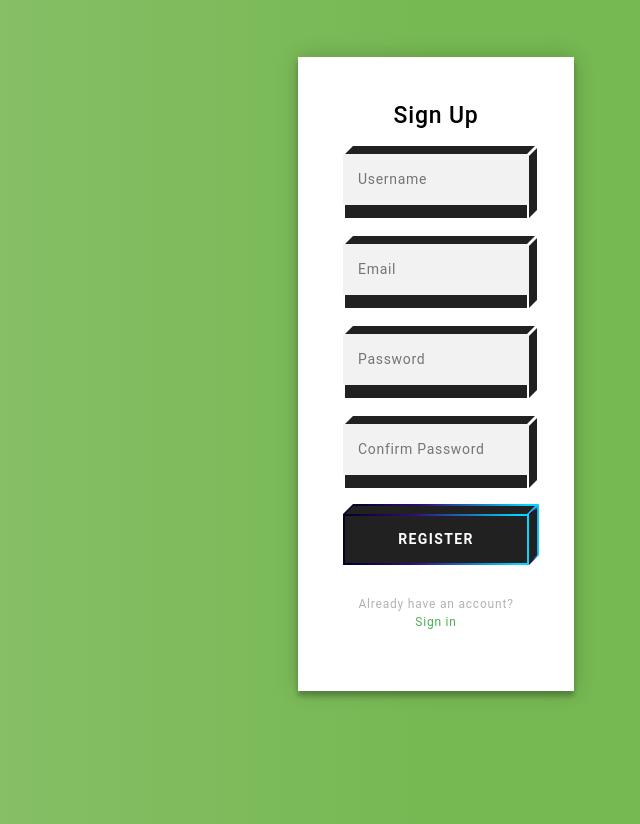
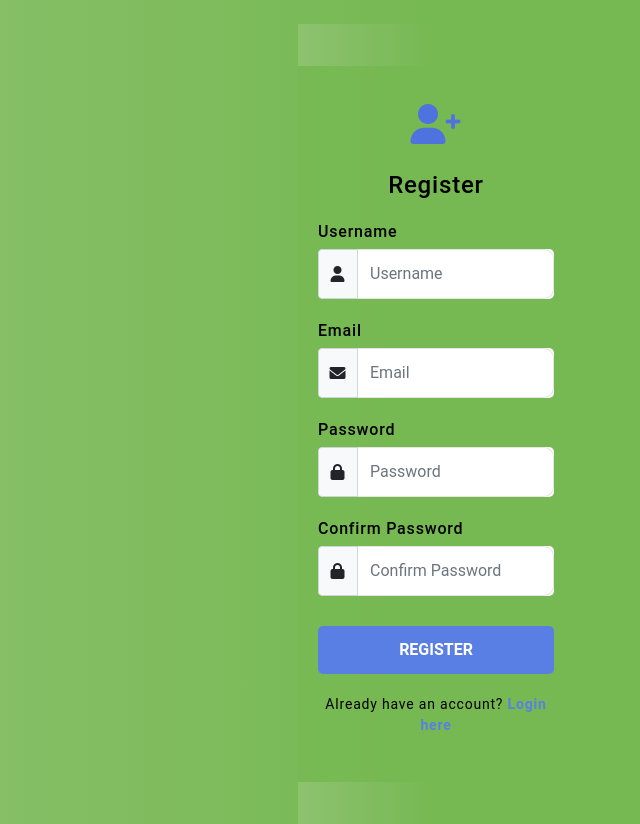
Before and after one commit to akalekurthi/Network-Security-Predictor, a Flask app: template templates/register.html in a window 1280 px wide. Shown: the part 80-904 px from the top of the page, without its empty margins (204-844 px from the left). Run offline with Flask 3, Linux system fonts and the light colour scheme; the template is opened without the code that fills it, so the values that code supplies are empty, except form fields; form fields are guessed from the names that the template uses.

Commit message:
Assistant checkpoint: Updated login and register pages with new design
Assistant generated file changes:
- templates/register.html: Update register page UI to match the provided design
- templates/login.html: Update login page UI to match the provided design
- static/css/style.css: Update CSS styles for login and register pages

---

User prompt:

i am getting like this , i need to get in this form

Replit-Commit-Author: Assistant
Replit-Commit-Session-Id: 0fe7ac8f-04b9-4bb5-aaa7-3dfec1634e21

```diff
--- a/static/css/style.css
+++ b/static/css/style.css
@@ -19,23 +19,184 @@ body {
     padding: 0;
 }
 
-.login-container {
+/* Auth container styles */
+.auth-container {
     display: flex;
     justify-content: center;
     align-items: center;
     min-height: 100vh;
+    background: linear-gradient(90deg, rgba(141,194,111,1) 0%, rgba(118,184,82,1) 50%);
+}
+
+.auth-form {
+    width: 300px;
+    padding: 30px 20px;
+    margin: 0 auto;
+    position: relative;
+    z-index: 1;
+    text-align: center;
 }
 
 h1 {
-    font-size: 23px;
+    font-size: 24px;
+    margin-bottom: 20px;
+    font-weight: 500;
 }
 
-.form {
-    width: 300px;
-    padding: 64px 15px 24px;
-    margin: 0 auto;
+/* Register page specific styles */
+.register-container .auth-form {
+    background-color: rgba(118,184,82,0.9);
+    color: #000;
+}
+
+.auth-header {
+    margin-bottom: 20px;
+}
+
+.auth-icon {
+    color: #5a7fe4;
+    font-size: 2rem;
+    margin-bottom: 10px;
+}
+
+.form-group {
+    margin-bottom: 20px;
+    text-align: left;
+}
+
+.form-group label {
+    display: block;
+    margin-bottom: 5px;
+    font-weight: 500;
+}
+
+.input-group {
+    display: flex;
+    border-radius: 5px;
+    overflow: hidden;
+    background-color: #fff;
+}
+
+.input-group-text {
+    display: flex;
+    align-items: center;
+    padding: 10px;
+    background-color: #f8f9fa;
+    border-right: 1px solid #eee;
+    min-width: 40px;
+    justify-content: center;
+}
+
+.form-control {
+    flex: 1;
+    padding: 10px;
+    border: none;
+    outline: none;
+}
+
+.auth-button {
+    width: 100%;
+    padding: 12px;
+    background-color: #5a7fe4;
+    color: white;
+    border: none;
+    border-radius: 5px;
+    cursor: pointer;
+    font-size: 16px;
+    font-weight: bold;
+    text-transform: uppercase;
+    margin-top: 10px;
+    transition: background-color 0.3s;
+}
+
+.auth-button:hover {
+    background-color: #4a6fd4;
+}
+
+.auth-footer {
+    margin-top: 20px;
+    font-size: 14px;
+}
+
+.auth-footer a {
+    color: #5a7fe4;
+    text-decoration: none;
+    font-weight: bold;
+}
+
+.auth-footer a:hover {
+    text-decoration: underline;
+}
+
+/* Login page specific styles */
+.login-container .auth-form {
+    background-color: #fff;
+    box-shadow: 0 4px 12px rgba(0,0,0,0.15);
+    border-radius: 5px;
+}
+
+.login-form .form-field {
+    margin-bottom: 20px;
     position: relative;
-    z-index: 1;
+}
+
+.login-form .form-input {
+    width: 100%;
+    padding: 15px;
+    background-color: #f5f5f5;
+    border: none;
+    border-radius: 0;
+    font-size: 16px;
+    outline: none;
+    border-bottom: 3px solid #333;
+}
+
+.login-btn {
+    width: 100%;
+    padding: 15px;
+    background-color: #222;
+    color: white;
+    border: none;
+    font-size: 16px;
+    font-weight: bold;
+    cursor: pointer;
+    position: relative;
+    overflow: hidden;
+}
+
+.login-btn::after {
+    content: '';
+    position: absolute;
+    bottom: 0;
+    right: 0;
+    width: 10px;
+    height: 10px;
+    background: linear-gradient(to top left, #0097fb 0%, #0097fb 50%, transparent 50%, transparent 100%);
+}
+
+.login-footer {
+    margin-top: 20px;
+    text-align: center;
+    color: #888;
+    font-size: 14px;
+}
+
+.login-footer a {
+    color: #4CAF50;
+    text-decoration: none;
+}
+
+.login-footer a:hover {
+    text-decoration: underline;
+}
+
+.alert {
+    padding: 10px;
+    margin-bottom: 15px;
+    border-radius: 4px;
+    background-color: #f8d7da;
+    color: #721c24;
+    border: 1px solid #f5c6cb;
 }
 
 .control {
--- a/templates/register.html
+++ b/templates/register.html
@@ -1,12 +1,13 @@
-
 {% extends "base.html" %}
 
 {% block content %}
-<div class="login-container">
-  <form class="form" method="POST" autocomplete="off">
-    {{ form.hidden_tag() }}
-    <div class="control">
-      <h1>Sign Up</h1>
+<div class="auth-container register-container">
+  <div class="auth-form">
+    <div class="auth-header">
+      <div class="auth-icon">
+        <i class="fas fa-user-plus"></i>
+      </div>
+      <h1>Register</h1>
     </div>
 
     {% with messages = get_flashed_messages() %}
@@ -17,74 +18,47 @@
       {% endif %}
     {% endwith %}
 
-    <div class="control block-cube block-input">
-      {{ form.username(placeholder="Username") }}
-      <div class="bg-top">
-        <div class="bg-inner"></div>
-      </div>
-      <div class="bg-right">
-        <div class="bg-inner"></div>
-      </div>
-      <div class="bg">
-        <div class="bg-inner"></div>
+    <form method="POST" autocomplete="off">
+      {{ form.hidden_tag() }}
+
+      <div class="form-group">
+        <label for="username">Username</label>
+        <div class="input-group">
+          <span class="input-group-text"><i class="fas fa-user"></i></span>
+          {{ form.username(class="form-control", placeholder="Username") }}
         </div>
       </div>
 
-    <div class="control block-cube block-input">
-      {{ form.email(placeholder="Email") }}
-      <div class="bg-top">
-        <div class="bg-inner"></div>
-      </div>
-      <div class="bg-right">
-        <div class="bg-inner"></div>
-      </div>
-      <div class="bg">
-        <div class="bg-inner"></div>
+      <div class="form-group">
+        <label for="email">Email</label>
+        <div class="input-group">
+          <span class="input-group-text"><i class="fas fa-envelope"></i></span>
+          {{ form.email(class="form-control", placeholder="Email") }}
         </div>
       </div>
 
-    <div class="control block-cube block-input">
-      {{ form.password(placeholder="Password") }}
-      <div class="bg-top">
-        <div class="bg-inner"></div>
-      </div>
-      <div class="bg-right">
-        <div class="bg-inner"></div>
-      </div>
-      <div class="bg">
-        <div class="bg-inner"></div>
+      <div class="form-group">
+        <label for="password">Password</label>
+        <div class="input-group">
+          <span class="input-group-text"><i class="fas fa-lock"></i></span>
+          {{ form.password(class="form-control", placeholder="Password") }}
         </div>
       </div>
 
-    <div class="control block-cube block-input">
-      {{ form.confirm_password(placeholder="Confirm Password") }}
-      <div class="bg-top">
-        <div class="bg-inner"></div>
-      </div>
-      <div class="bg-right">
-        <div class="bg-inner"></div>
-      </div>
-      <div class="bg">
-        <div class="bg-inner"></div>
+      <div class="form-group">
+        <label for="confirm_password">Confirm Password</label>
+        <div class="input-group">
+          <span class="input-group-text"><i class="fas fa-lock"></i></span>
+          {{ form.confirm_password(class="form-control", placeholder="Confirm Password") }}
         </div>
       </div>
 
-    <button class="btn block-cube block-cube-hover" type="submit">
-      <div class="bg-top">
-        <div class="bg-inner"></div>
-      </div>
-      <div class="bg-right">
-        <div class="bg-inner"></div>
-      </div>
-      <div class="bg">
-        <div class="bg-inner"></div>
-      </div>
-      <div class="text">Register</div>
-    </button>
+      <button type="submit" class="auth-button">Register</button>
 
-    <div class="credits">
-      <p class="message">Already have an account? <a href="{{ url_for('login') }}">Sign in</a></p>
+      <div class="auth-footer">
+        <p>Already have an account? <a href="{{ url_for('login') }}">Login here</a></p>
       </div>
     </form>
   </div>
+</div>
 {% endblock %}
```
Also changed, not shown: templates/login.html (+18 -45 lines). Lines whose indentation alone changed are shown as unchanged.
